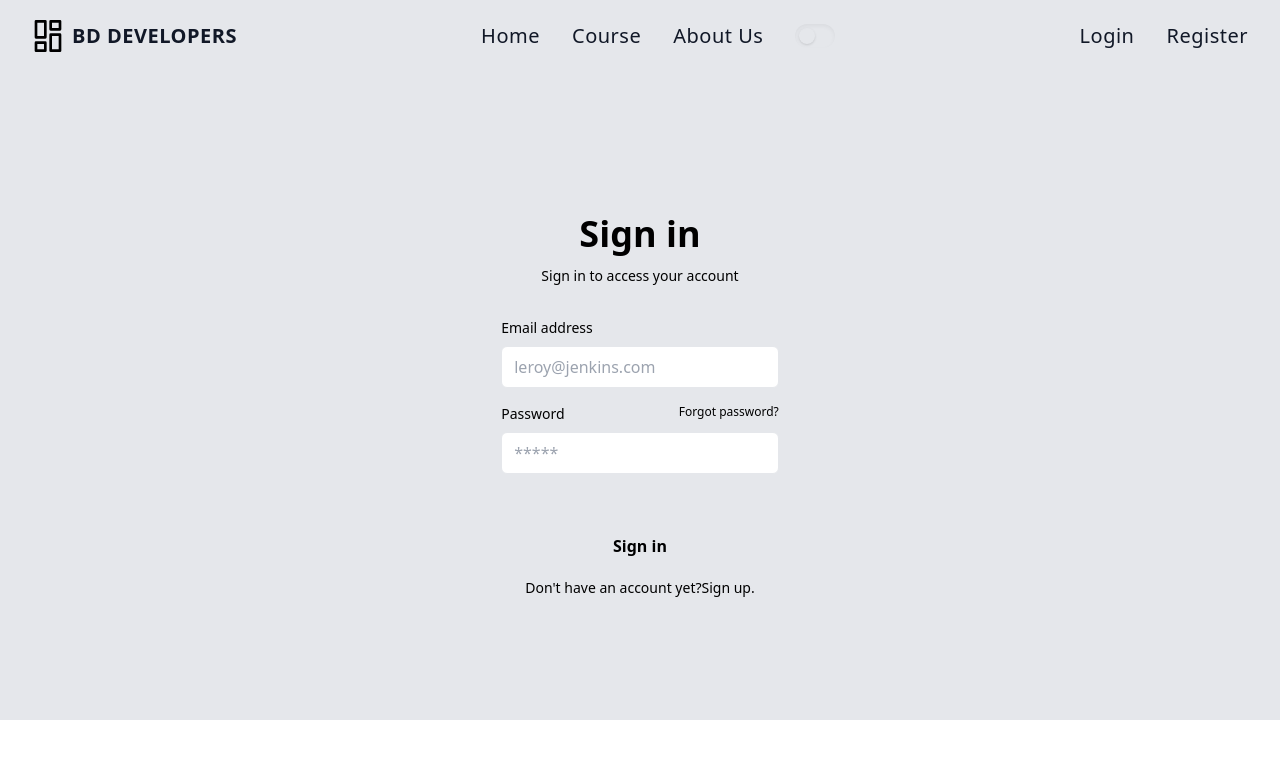
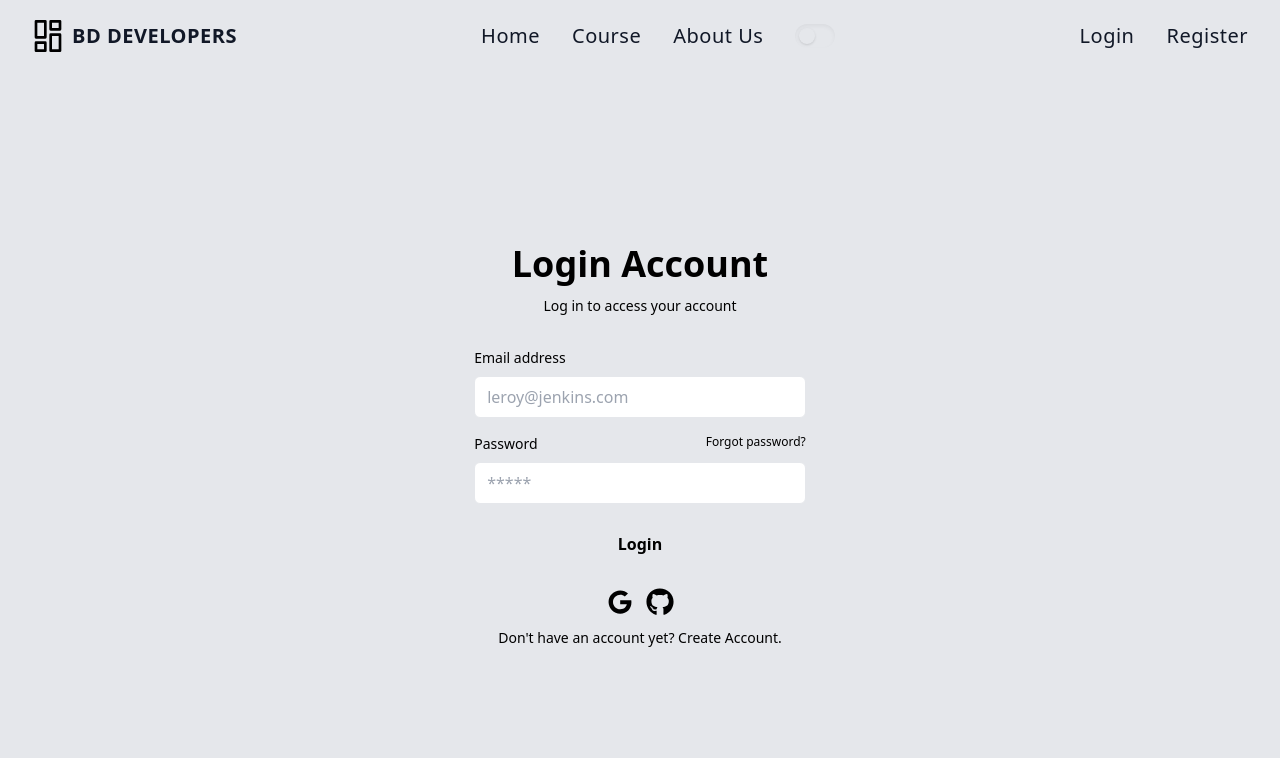
Before and after one commit to Sujonmia5/BD-DEVELOPER-CLIENT-SIDE, a React (Create React App) app: page /login in a window 1280 px wide. Shown: the top 758 px of the page. Built offline with nearby package versions, Linux system fonts and the light colour scheme.

Commit message:
reset password  modal added

```diff
--- a/src/Components/Login/Login.js
+++ b/src/Components/Login/Login.js
@@ -1,41 +1,123 @@
-import React from 'react';
+import React, { useContext, useState } from 'react';
+import { Link, useNavigate } from 'react-router-dom';
 import Navbar from '../Navbar/Navbar';
+import { FaGoogle, FaGithub } from 'react-icons/fa';
+import { AuthContext } from '../../Context/Context';
+import Swal from 'sweetalert2';
 
 const Login = () => {
+  const { loginUser, googleRegister, gitHubRegister } = useContext(AuthContext)
+  const [showModal, setShowModal] = useState(false)
+  const [emailReset, setEmailReset] = useState()
+  const Navigate = useNavigate()
+
+  const loginHandle = (e) => {
+    e.preventDefault()
+    const form = e.target;
+    const email = form.email.value;
+    const password = form.password.value;
+    console.log(email, password);
+    loginUser(email, password)
+      .then(result => {
+        const user = result.user;
+        console.log(user);
+        Swal.fire('Login Successful', '', 'success')
+        Navigate('/home')
+      })
+      .catch(error => {
+        console.log(error.message);
+      })
+  }
+  const googleHandle = () => {
+    googleRegister()
+      .then(result => {
+        const user = result.user
+        console.log(user);
+        Swal.fire('Login Successful', '', 'success')
+        Navigate('/home')
+      })
+      .catch(error => {
+        console.log(error.message);
+      })
+  }
+  const gitHubHandle = () => {
+    gitHubRegister()
+      .then(result => {
+        const user = result.user
+        console.log(user);
+        Swal.fire('Login Successful', '', 'success')
+        Navigate('/home')
+      })
+      .catch(error => {
+        console.log(error.message);
+      })
+  }
+  const resetEmail = (e) => [
+    setEmailReset(e.target.value)
+  ]
+  console.log(emailReset);
+  const resetPassword = () => {
+    setShowModal(false)
+  }
   return (
     <>
       <Navbar />
-      <div className='flex justify-center h-[80vh]'>
-        <div className="flex flex-col max-w-md p-6 rounded-md sm:p-10 my-auto dark:bg-gray-200 dark:text-gray-900">
+      <div className='flex justify-center relative h-[90vh]'>
+        <div className="flex flex-col max-w-md p-6 rounded-md sm:p-10 my-auto dark:bg-gray-400 dark:text-gray-900">
           <div className="mb-8 text-center">
-            <h1 className="my-3 text-4xl font-bold">Sign in</h1>
-            <p className="text-sm dark:text-gray-400">Sign in to access your account</p>
+            <h1 className="my-3 text-4xl font-bold">Login Account</h1>
+            <p className="text-sm dark:text-gray-400">Log in to access your account</p>
           </div>
-          <form novalidate="" action="" className="space-y-12 ng-untouched ng-pristine ng-valid">
+          <form onSubmit={loginHandle} className="space-y-12 ng-untouched ng-pristine ng-valid">
             <div className="space-y-4">
               <div>
-                <label for="email" className="block mb-2 text-sm text-left">Email address</label>
-                <input type="email" name="email" id="email" placeholder="leroy@jenkins.com" className="w-full px-3 py-2 border rounded-md dark:border-gray-700 dark:bg-gray-100 dark:text-gray-100" />
+                <label htmlFor='email' className="block mb-2 text-sm text-left">Email address</label>
+                <input type="email" name="email" id="email" placeholder="leroy@jenkins.com" className="w-full px-3 py-2 border rounded-md dark:border-gray-700 dark:bg-gray-100 dark:text-gray-900" />
               </div>
               <div>
                 <div className="flex justify-between mb-2">
-                  <label for="password" className="text-sm">Password</label>
-                  <a rel="noopener noreferrer" href="#" className="text-xs hover:underline dark:text-gray-400">Forgot password?</a>
+                  <label htmlFor='password' className="text-sm">Password</label>
+                  <Link onClick={() => setShowModal(true)} className="text-xs hover:underline dark:text-gray-900">Forgot password?</Link>
                 </div>
-                <input type="password" name="password" id="password" placeholder="*****" className="w-full px-3 py-2 border rounded-md dark:border-gray-700 dark:bg-gray-100 dark:text-gray-100" />
+                <input type="password" name="password" id="password" placeholder="*****" className="w-full px-3 py-2 border rounded-md dark:border-gray-700 dark:bg-gray-100 dark:text-gray-900" />
+                <div>
+                  <button type="submit" className="w-full mt-4 px-8 py-3 font-semibold rounded-md dark:bg-indigo-500 hover:bg-indigo-600 dark:text-gray-100">Login</button>
+                </div>
               </div>
             </div>
-            <div className="space-y-2">
+          </form>
+          <div>
+            <div className='mt-5 mb-3 flex justify-center'>
+              <button onClick={googleHandle} className=' rounded-md'> <FaGoogle className='w-10 h-6 hover:text-blue-600 font-bold' /></button>
+              <button onClick={gitHubHandle} className='rounded-md'> <FaGithub className='w-10 h-7 hover:text-blue-600 font-bold' /></button>
+            </div>
+            <p className="px-6 text-sm text-center dark:text-gray-900">Don't have an account yet?
+              <a rel="noopener noreferrer" href="/register" className="hover:underline dark:text-indigo-800"> Create Account</a>.
+            </p>
+          </div>
+        </div>
+        <>
+          {
+            showModal ? <div className={`flex absolute top-[35%] flex-col max-w-md gap-2 p-6 rounded-md shadow-md dark:bg-gray-900 dark:text-gray-100`}>
+              <h2 className="flex items-center gap-2 text-xl font-semibold leading-tight tracking-wide">
+                <svg xmlns="http://www.w3.org/2000/svg" viewBox="0 0 512 512" className="w-6 h-6 fill-current shrink-0 dark:text-indigo-400">
+                  <path d="M451.671,348.569,408,267.945V184c0-83.813-68.187-152-152-152S104,100.187,104,184v83.945L60.329,348.568A24,24,0,0,0,81.432,384h86.944c-.241,2.636-.376,5.3-.376,8a88,88,0,0,0,176,0c0-2.7-.135-5.364-.376-8h86.944a24,24,0,0,0,21.1-35.431ZM312,392a56,56,0,1,1-111.418-8H311.418A55.85,55.85,0,0,1,312,392ZM94.863,352,136,276.055V184a120,120,0,0,1,240,0v92.055L417.137,352Z"></path>
+                  <rect width="32" height="136" x="240" y="112"></rect>
+                  <rect width="32" height="32" x="240" y="280"></rect>
+                </svg>Necessitatibus dolores quasi quae?
+              </h2>
               <div>
-                <button type="button" className="w-full px-8 py-3 font-semibold rounded-md dark:bg-indigo-400 dark:text-gray-900">Sign in</button>
+                <label htmlFor='email' className="block mb-2 text-sm text-left">Email address</label>
+                <input onBlur={resetEmail} type="email" name="email" id="email" placeholder="leroy@jenkins.com" className="w-full px-3 py-2 border rounded-md dark:border-gray-700 dark:bg-gray-100 dark:text-gray-900" />
               </div>
-              <p className="px-6 text-sm text-center dark:text-gray-400">Don't have an account yet?
-                <a rel="noopener noreferrer" href="#" className="hover:underline dark:text-indigo-400">Sign up</a>.
-              </p>
-            </div>
-          </form>
-        </div>
+              <div className="flex flex-col justify-end gap-3 mt-6 sm:flex-row">
+                <button onClick={resetPassword} className="px-6 py-2 rounded-sm shadow-sm dark:bg-indigo-400 dark:text-gray-900">Reset your password</button>
+              </div>
+            </div> : null
+          }
+        </>
       </div>
+
     </>
   );
 };
--- a/src/Components/Register/Register.js
+++ b/src/Components/Register/Register.js
@@ -3,12 +3,13 @@ import Navbar from '../Navbar/Navbar';
 import { FaGoogle, FaGithub } from 'react-icons/fa';
 import { AuthContext } from '../../Context/Context';
 import Swal from 'sweetalert2';
+import { useNavigate } from 'react-router-dom';
 
 const Register = () => {
     const [error, setError] = useState('')
-    const { createUser, updateName, verifyMail } = useContext(AuthContext)
+    const { createUser, updateName, verifyMail, googleRegister, gitHubRegister } = useContext(AuthContext)
     // console.log(user);
-
+    const Navigate = useNavigate()
 
     const registerHandle = (e) => {
         e.preventDefault()
@@ -28,12 +29,35 @@ const Register = () => {
                     .catch(() => { })
                 Swal.fire('Account create Successful', 'Check your email and verify', "success")
                 form.reset()
-                // console.log(user);
+                Navigate('/login')
             })
             .catch(error => {
                 setError(error.message);
             })
 
+    }
+
+    const googleHandle = () => {
+        googleRegister()
+            .then(result => {
+                const user = result.user;
+                Swal.fire('Account create Successful', '', "success")
+                Navigate('/home')
+            })
+            .catch(error => {
+                setError(error.message)
+            })
+    }
+    const gitHubHandle = () => {
+        gitHubRegister()
+            .then(result => {
+                const user = result.user;
+                Swal.fire('Account create Successful', '', "success")
+                Navigate('/home')
+            })
+            .catch(error => {
+                setError(error.message)
+            })
     }
 
     return (
@@ -63,18 +87,18 @@ const Register = () => {
                         </div>
                         <p className='text-red-600'>{error}</p>
                         <div>
-                            <div>
-                                <button type="submit" className="w-full px-8 py-3 font-semibold rounded-md dark:bg-indigo-500 hover:bg-indigo-600 dark:text-gray-100">Create account</button>
-                            </div>
-                            <div className='mt-5 mb-3 flex justify-center'>
-                                <button className=' rounded-md'> <FaGoogle className='w-10 h-6 hover:text-blue-600 font-bold' /></button>
-                                <button className='rounded-md'> <FaGithub className='w-10 h-7 hover:text-blue-600 font-bold' /></button>
-                            </div>
-                            <p className="px-6 text-sm text-center dark:text-gray-900">Already have an account yet?
-                                <a rel="noopener noreferrer" href="#" className="hover:underline dark:text-indigo-800"> Login</a>.
-                            </p>
+                            <button type="submit" className="w-full px-8 py-3 font-semibold rounded-md dark:bg-indigo-500 hover:bg-indigo-600 dark:text-gray-100">Create account</button>
                         </div>
                     </form>
+                    <div>
+                        <div className='mt-5 mb-3 flex justify-center'>
+                            <button onClick={googleHandle} className=' rounded-md'> <FaGoogle className='w-10 h-6 hover:text-blue-600 font-bold' /></button>
+                            <button onClick={gitHubHandle} className='rounded-md'> <FaGithub className='w-10 h-7 hover:text-blue-600 font-bold' /></button>
+                        </div>
+                        <p className="px-6 text-sm text-center dark:text-gray-900">Already have an account yet?
+                            <a rel="noopener noreferrer" href="/login" className="hover:underline dark:text-indigo-800"> Login</a>.
+                        </p>
+                    </div>
                 </div>
             </div>
         </>
```
Also changed, not shown: src/Context/Context.js (+13 -3 lines).
